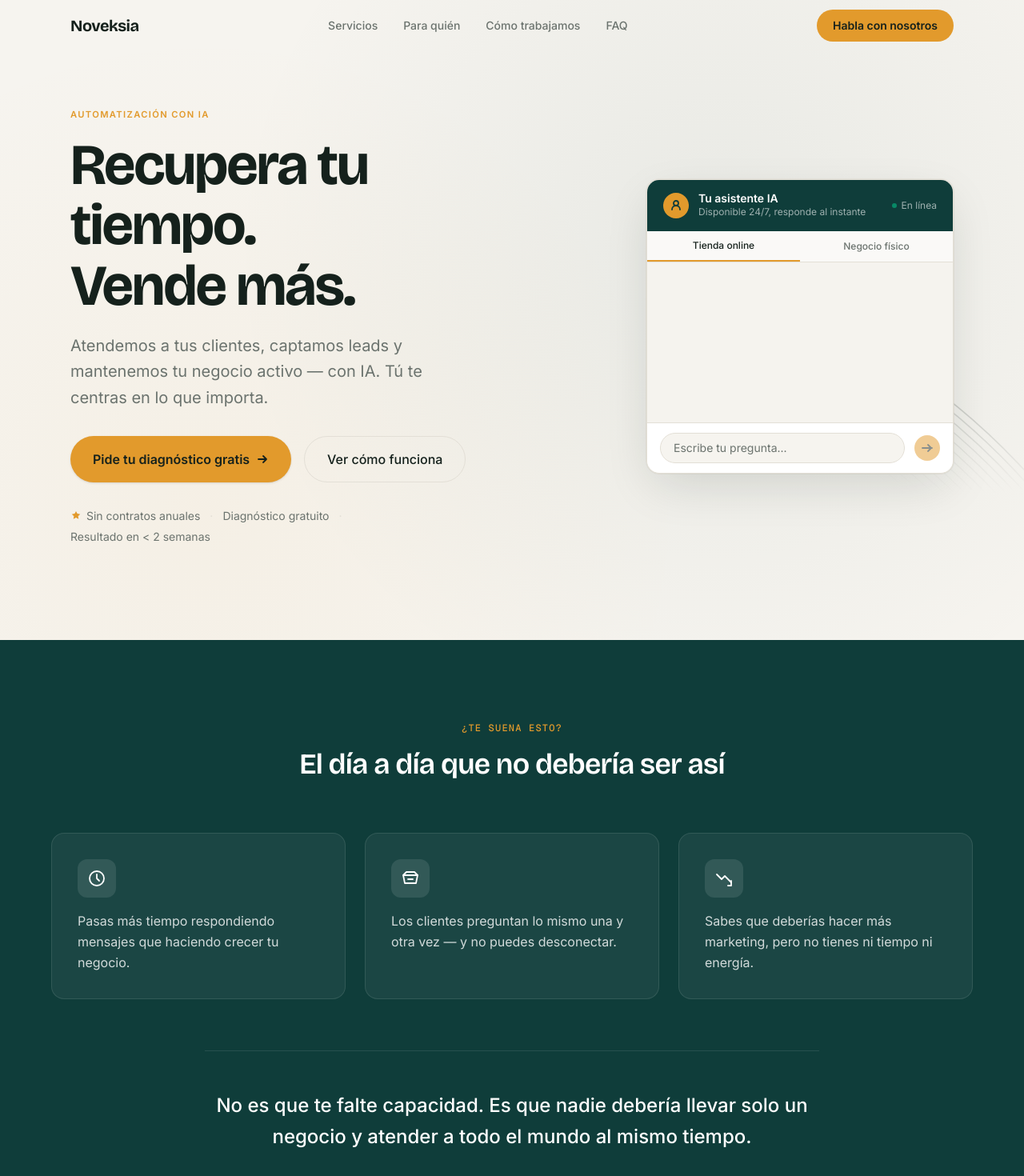
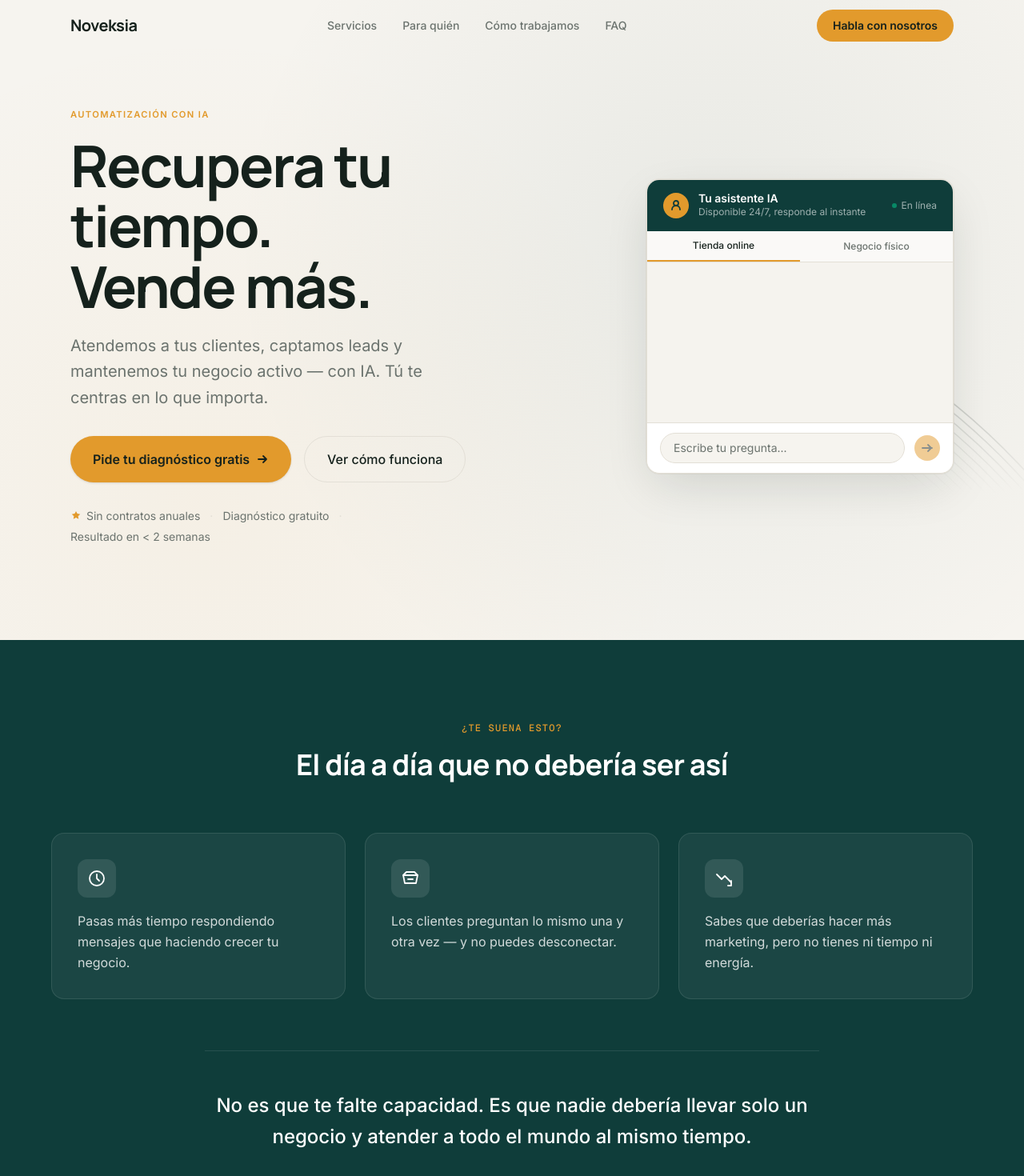
Before and after one commit to Noveksia/Noveksia-WebSite, a Next.js app: page / in a window 1280 px wide. Shown: the top 1470 px of the page at 80% size. Built offline with nearby package versions, Linux system fonts and the light colour scheme.

Commit message:
replace Bricolage Grotesque with Manrope for display font

```diff
--- a/app/globals.css
+++ b/app/globals.css
@@ -25,7 +25,7 @@
   --color-muted:  var(--muted);
   --color-line:   var(--line);
 
-  --font-display: var(--font-bricolage);
+  --font-display: var(--font-manrope);
   --font-body:    var(--font-inter);
   --font-mono:    var(--font-geist-mono);
 }
@@ -53,14 +53,14 @@ body {
 
 /* ─── Typography scale ───────────────────────────────────────────────────── */
 .text-display {
-  font-family: var(--font-bricolage), sans-serif;
+  font-family: var(--font-manrope), sans-serif;
   font-weight: 700;
   line-height: 1.05;
   letter-spacing: -0.03em;
 }
 
 .text-heading {
-  font-family: var(--font-bricolage), sans-serif;
+  font-family: var(--font-manrope), sans-serif;
   font-weight: 600;
   line-height: 1.2;
   letter-spacing: -0.02em;
--- a/app/layout.tsx
+++ b/app/layout.tsx
@@ -1,12 +1,12 @@
 import type { Metadata } from "next";
-import { Bricolage_Grotesque, Inter, Geist_Mono } from "next/font/google";
+import { Manrope, Inter, Geist_Mono } from "next/font/google";
 import { SmoothScroll } from "@/components/SmoothScroll";
 import "./globals.css";
 
-const bricolage = Bricolage_Grotesque({
-  variable: "--font-bricolage",
+const manrope = Manrope({
+  variable: "--font-manrope",
   subsets: ["latin"],
-  weight: ["400", "500", "600", "700", "800"],
+  weight: ["700", "800"],
   display: "swap",
 });
 
@@ -45,7 +45,7 @@ export default function RootLayout({
   return (
     <html
       lang="es"
-      className={`${bricolage.variable} ${inter.variable} ${geistMono.variable}`}
+      className={`${manrope.variable} ${inter.variable} ${geistMono.variable}`}
     >
       <body className="min-h-screen antialiased">
         <SmoothScroll />
--- a/package.json
+++ b/package.json
@@ -26,6 +26,7 @@
     "@types/react-dom": "^19",
     "eslint": "^9",
     "eslint-config-next": "16.2.9",
+    "sharp": "^0.35.2",
     "tailwindcss": "^4",
     "typescript": "^5"
   }
```
Also changed, not shown: 1 other file (tests, documents, lock files or other folders).
